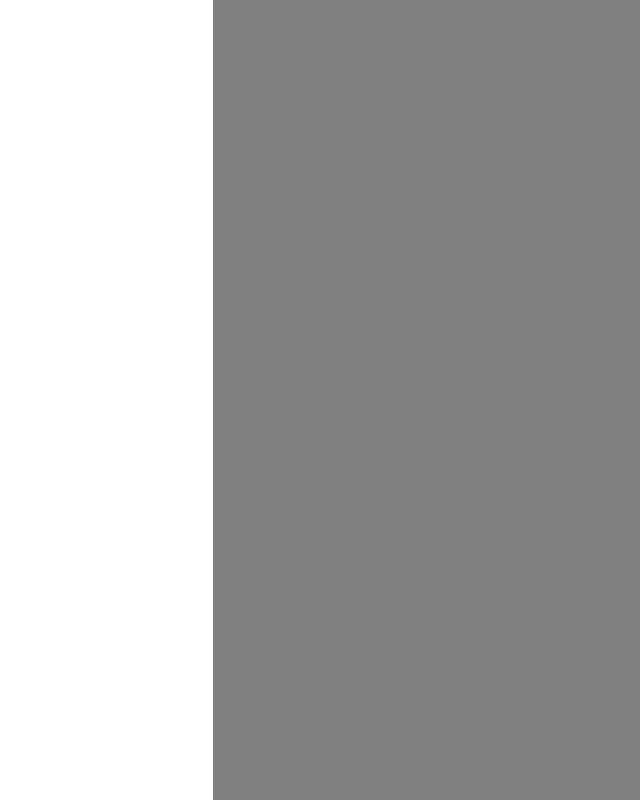
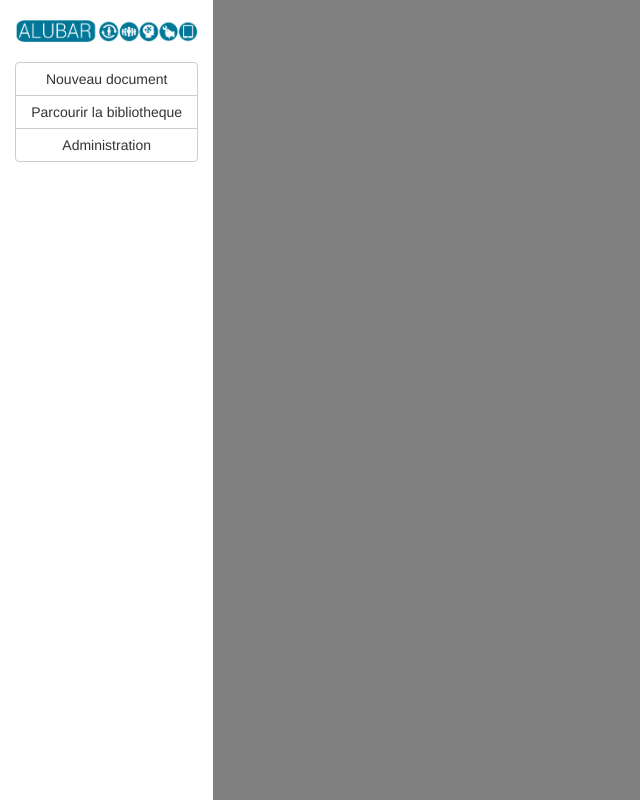
Before and after one commit to CrazyMeal/FCE-FlowChartEditor, a plain HTML site: page index.html in a window 1280 px wide. Shown: the whole page, without its empty margins (0-640 px from the left). Drawn offline with Linux system fonts and the light colour scheme; some packages are replaced by stand-ins of ours; a script that the page names is missing.

Commit message:
Added menu

```diff
--- a/css/style.css
+++ b/css/style.css
@@ -1,5 +1,17 @@
 #left-panel{
     height: 100%;
+    padding-top: 20px;
+}
+
+#left-panel img{
+    width: 100%;
+}
+
+#menu{
+    margin-top: 20px;
+    margin-left: auto;
+    margin-right: auto;
+    width: 100%;
 }
 #main-panel{
     background-color: grey;
--- a/index.html
+++ b/index.html
@@ -12,9 +12,15 @@
     </head>
     <body ng-app="alubar-app">
         <div id="left-panel" class="col-md-2">
+            <img src="img/logo-alubar.png" alt="logo alubar" />
 
+            <div id="menu" class="btn-group-vertical" role="group" aria-label="...">
+                <a class="btn btn-default">Nouveau document</a>
+                <a class="btn btn-default">Parcourir la bibliotheque</a>
+                <a class="btn btn-default">Administration</a>
+            </div>
         </div>
-        <div id="main-panel" class="col-md-10">
+        <div id="main-panel" ng-controller="MainCtrl" class="col-md-10">
 
         </div>
     </body>
--- a/js/alubar-app.js
+++ b/js/alubar-app.js
@@ -1 +1,5 @@
 var app = angular.module('alubar-app', []);
+
+app.controller('MainCtrl', function ($scope) {
+
+});
```
Also changed, not shown: img/logo-alubar.png (added).
